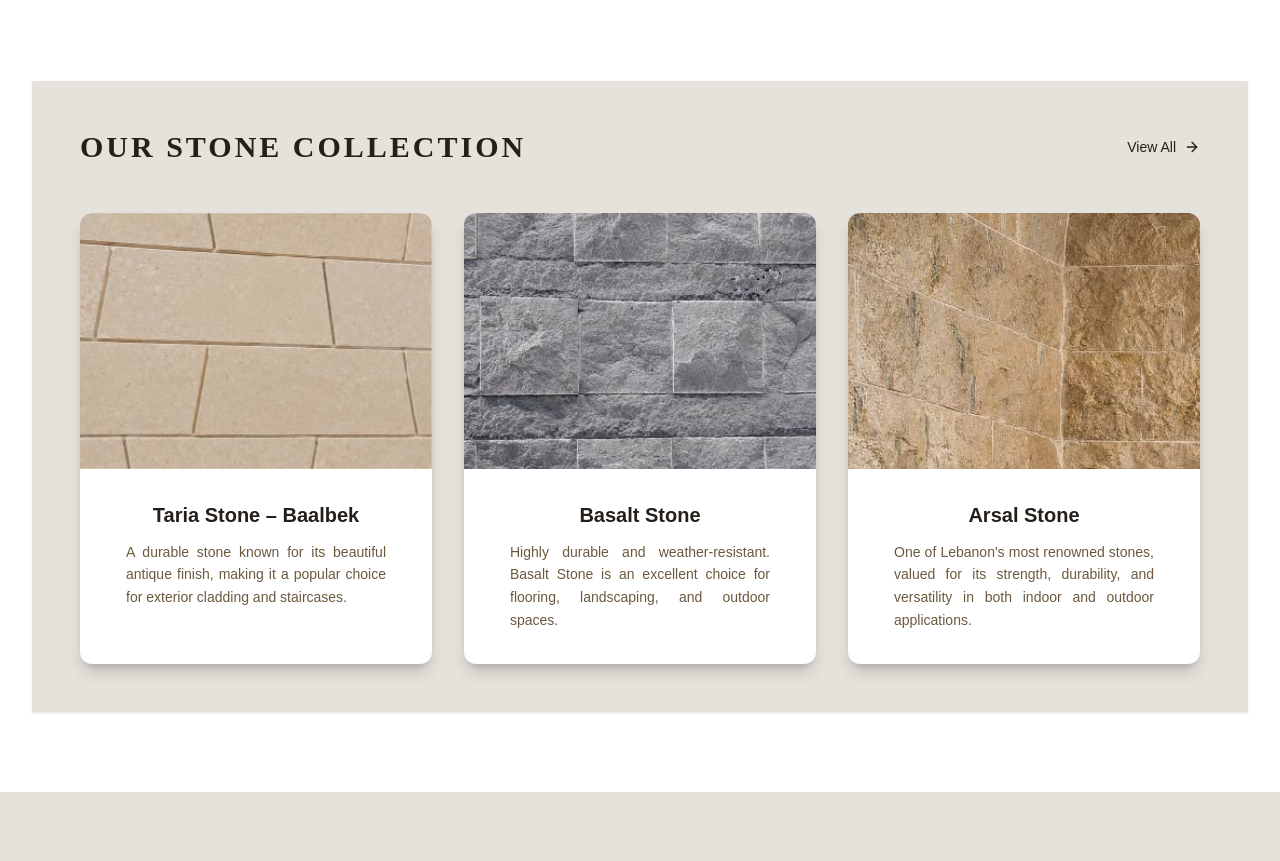
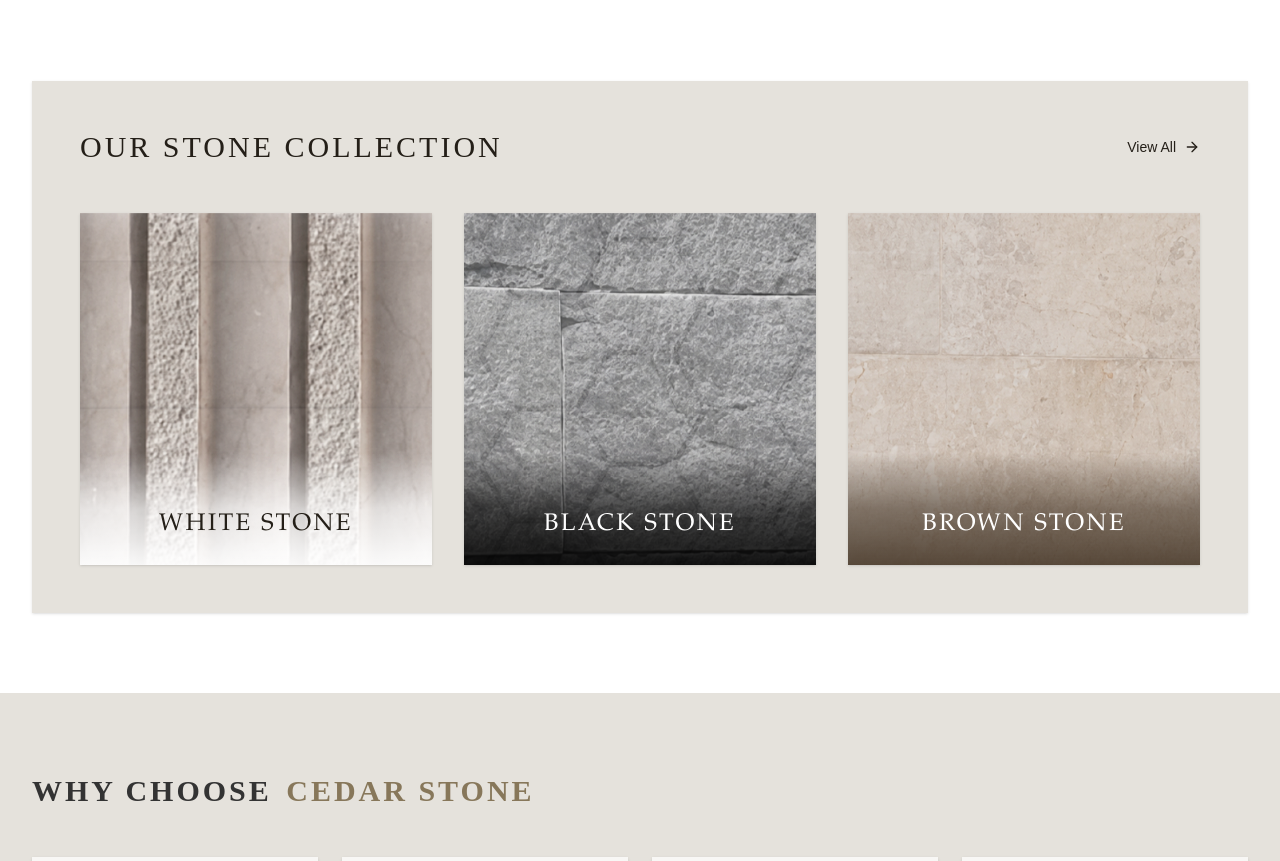
Before and after one commit to omashasarra/Cedar-Stone, a React (Vite) app in the folder frontend/: page / in a window 1280 px wide. Shown: the part 1800-2661 px from the top of the page. Built offline with nearby package versions, Linux system fonts and the light colour scheme.

Commit message:
chore: final polish and cleanup

```diff
--- a/frontend/src/pages/About.jsx
+++ b/frontend/src/pages/About.jsx
@@ -39,7 +39,7 @@ import InteriorDesignersIcon from "../assets/AboutUs-Industries/interior-designe
 import HospitalityIcon from "../assets/AboutUs-Industries/hospitality-projects.svg";
 import CommercialIcon from "../assets/AboutUs-Industries/commercial.svg";
 
-import ProcessStep1 from "../assets/steps/step1.png";
+import ProcessStep1 from "../assets/StoneTypes-Hero.svg";
 import ProcessStep2 from "../assets/steps/step2.png";
 import ProcessStep3 from "../assets/steps/step3.png";
 import ProcessStep4 from "../assets/steps/step4.png";
--- a/frontend/src/pages/Home.jsx
+++ b/frontend/src/pages/Home.jsx
@@ -12,7 +12,7 @@ import {
 import { TbUserStar } from "react-icons/tb";
 import Swatch from "../components/Swatch";
 import StoneImageCycler from "../components/StoneImageCycler";
-import { stoneTypes, featuredStones } from "../data/stoneTypes";
+import { stoneTypes } from "../data/stoneTypes";
 import { projects } from "../data/projects";
 import heroImage from "../assets/Landing-Hero.jpg";
 
@@ -23,6 +23,19 @@ import project1Img from "../assets/villas/villa2.png";
 import project2Img from "../assets/villas/Villa2.jpg";
 import project3Img from "../assets/villas/Villa3.jpg";
 
+// Stone Collection Images
+import whiteImg1 from "../assets/Stone&Projects/white_stone_1.jpg";
+import whiteImg2 from "../assets/Stone&Projects/white_stone_2.jpg";
+import whiteImg3 from "../assets/Stone&Projects/white_stone_3.jpg";
+
+import blackImg1 from "../assets/Stone&Projects/black_stone_1.jpg";
+import blackImg2 from "../assets/Stone&Projects/black_stone_2.jpg";
+import blackImg3 from "../assets/Stone&Projects/black_stone_3.jpg";
+
+import brownImg1 from "../assets/Stone&Projects/brown_stone_1.jpg";
+import brownImg2 from "../assets/Stone&Projects/brown_stone_2.jpg";
+import brownImg3 from "../assets/Stone&Projects/brown_stone_3.jpg";
+
 // Why Choose Cedar Stone images
 import qualityPic from "../assets/Landing-Icons/quality.svg";
 import servicePic from "../assets/Landing-Icons/service.svg";
@@ -31,6 +44,28 @@ import deliveryPic from "../assets/Landing-Icons/delivery.svg";
 
 import LandingAbout from "../assets/CedarStoneLanding.jpg";
 import Stone from "../assets/UnderCedarLanding.jpg";
+
+// Collection mappings for cycling images & image overlay styles
+const collectionStonesConfig = [
+  {
+    key: "white",
+    images: [whiteImg1, whiteImg2, whiteImg3],
+    gradientOverlay: "from-white/95 via-white/70 to-transparent",
+    textColor: "text-stone-900",
+  },
+  {
+    key: "black",
+    images: [blackImg1, blackImg2, blackImg3],
+    gradientOverlay: "from-black/90 via-black/60 to-transparent",
+    textColor: "text-white",
+  },
+  {
+    key: "brown",
+    images: [brownImg1, brownImg2, brownImg3],
+    gradientOverlay: "from-[#4A3B2C]/90 via-[#4A3B2C]/60 to-transparent",
+    textColor: "text-white",
+  },
+];
 
 // Why Choose Cedar Stone images mapping
 const whyPictures = {
@@ -136,16 +171,13 @@ export default function Home() {
     });
   };
 
+  // Sequentially cycle through white (idx 0), black (idx 1), and brown (idx 2)
+  const [activeStoneIndex, setActiveStoneIndex] = useState(0);
+
   useEffect(() => {
     const interval = setInterval(() => {
-      setSlots((prev) => {
-        return {
-          0: prev[2],
-          1: prev[0],
-          2: prev[1],
-        };
-      });
-    }, 3500);
+      setActiveStoneIndex((prev) => (prev + 1) % collectionStonesConfig.length);
+    }, 3000);
 
     return () => clearInterval(interval);
   }, []);
@@ -240,59 +272,67 @@ export default function Home() {
       {/* Stone Collection */}
       <section className="bg-white py-6 sm:py-16 md:py-20 pb-12 sm:pb-24">
         <div className="max-w-7xl mx-auto px-3 sm:px-8">
-          <div className="bg-[#E5E2DC] p-3 sm:p-8 md:p-12 rounded-none shadow-sm pb-6 sm:pb-12">
-            <div className="flex items-center justify-center sm:justify-between mb-4 sm:mb-12">
-              <h2 className="font-['Garamond',_'EB_Garamond',_serif] rtl:font-['Alexandria',_sans-serif] font-bold font-display text-lg sm:text-2xl md:text-3xl text-stone-900 tracking-widest uppercase text-center sm:text-left">
+          <div className="bg-[#E5E2DC] p-4 sm:p-8 md:p-12 rounded-none shadow-sm pb-8 sm:pb-16">
+            <div className="flex items-center justify-between mb-6 sm:mb-12">
+              <h2 className="font-['Garamond',_'EB_Garamond',_serif] rtl:font-['Alexandria',_sans-serif] font-normal font-display text-lg sm:text-2xl md:text-3xl text-stone-900 tracking-widest uppercase text-left">
                 {t("home.collectionTitle")}
               </h2>
               <Link
                 to="/stone-types"
-                className="font-['Century_Gothic',_Futura,_sans-serif] rtl:font-['Tajawal',_sans-serif] hidden sm:flex items-center gap-2 text-xs sm:text-sm font-medium text-stone-900 hover:opacity-75 transition-opacity"
+                className="font-['Century_Gothic',_Futura,_sans-serif] rtl:font-['Tajawal',_sans-serif] flex items-center gap-2 text-xs sm:text-sm font-medium text-stone-900 hover:opacity-75 transition-opacity"
               >
                 {t("home.viewAll")} <Arrow size={16} />
               </Link>
             </div>
 
-            <div className="grid grid-cols-1 sm:grid-cols-2 lg:grid-cols-3 gap-4 sm:gap-6 md:gap-8 justify-items-center">
-              {featuredStones.map((key, idx) => {
-                const stone = stoneTypes.find((s) => s.key === key);
-                const stoneName = t(`stoneTypes.stones.${key}.name`);
+            <div className="grid grid-cols-1 sm:grid-cols-2 lg:grid-cols-3 gap-6 sm:gap-8 justify-items-center">
+              {collectionStonesConfig.map((item, idx) => {
+                const stone = stoneTypes.find((s) => s.key === item.key);
+                const stoneName = t(`stoneTypes.stones.${item.key}.name`);
+                const cyclerImages =
+                  item.images ||
+                  (stone?.images && stone.images.length > 0
+                    ? stone.images
+                    : null);
 
                 return (
                   <div
-                    key={key}
-                    className="bg-white rounded-xl shadow-md sm:shadow-lg shadow-stone-900/20 overflow-hidden flex flex-col justify-between w-full max-w-[260px] sm:max-w-none mx-auto"
+                    key={item.key}
+                    className="relative group overflow-hidden w-full max-w-[340px] sm:max-w-none aspect-square shadow-sm"
                   >
-                    {stone?.images && stone.images.length > 0 ? (
+                    {cyclerImages && cyclerImages.length > 0 ? (
                       <StoneImageCycler
-                        images={stone.images}
+                        images={cyclerImages}
                         alt={stoneName}
                         intervalMs={3000}
-                        delayMs={idx * 1000}
-                        className="h-44 sm:h-56 md:h-64 w-full"
+                        delayMs={0}
+                        isManualActive={activeStoneIndex === idx}
+                        className="h-full w-full object-cover"
                       />
                     ) : (
                       <Swatch
                         gradient={stone?.swatch}
-                        className="h-44 sm:h-56 md:h-64 rounded-none"
+                        className="h-full w-full rounded-none"
                         label={stoneName}
                       />
                     )}
 
-                    <div className="p-4 sm:p-6 md:p-8 flex-1 flex flex-col items-center text-center">
-                      <h3 className="font-['Century_Gothic',_Futura,_sans-serif] rtl:font-['Tajawal',_sans-serif] font-bold text-base sm:text-xl md:text-xl text-stone-900 mb-1.5 sm:mb-3">
+                    {/* Gradient Overlay & Integrated Title Shadow */}
+                    <div
+                      className={`absolute inset-x-0 bottom-0 h-28 bg-gradient-to-t ${item.gradientOverlay} flex items-end justify-center pb-4 sm:pb-6 px-4 z-10 pointer-events-none`}
+                    >
+                      <h3
+                        className={`font-['Garamond',_'EB_Garamond',_serif] rtl:font-['Tajawal',_sans-serif] font-normal text-lg sm:text-xl md:text-2xl tracking-widest uppercase text-center ${item.textColor}`}
+                      >
                         {stoneName}
                       </h3>
-                      <p className="font-['Century_Gothic',_Futura,_sans-serif] rtl:font-['Tajawal',_sans-serif] text-xs text-justify [text-justify:inter-word] sm:text-xs md:text-sm text-stone-600 leading-relaxed max-w-[220px] sm:max-w-[260px]">
-                        {t(`stoneTypes.stones.${key}.body`)}
-                      </p>
                     </div>
                   </div>
                 );
               })}
             </div>
 
-            <div className="mt-6 flex sm:hidden justify-center">
+            <div className="mt-8 flex sm:hidden justify-center">
               <Link
                 to="/stone-types"
                 className="flex items-center gap-2 text-xs font-semibold text-stone-900 hover:opacity-75 px-4 py-2"
```
